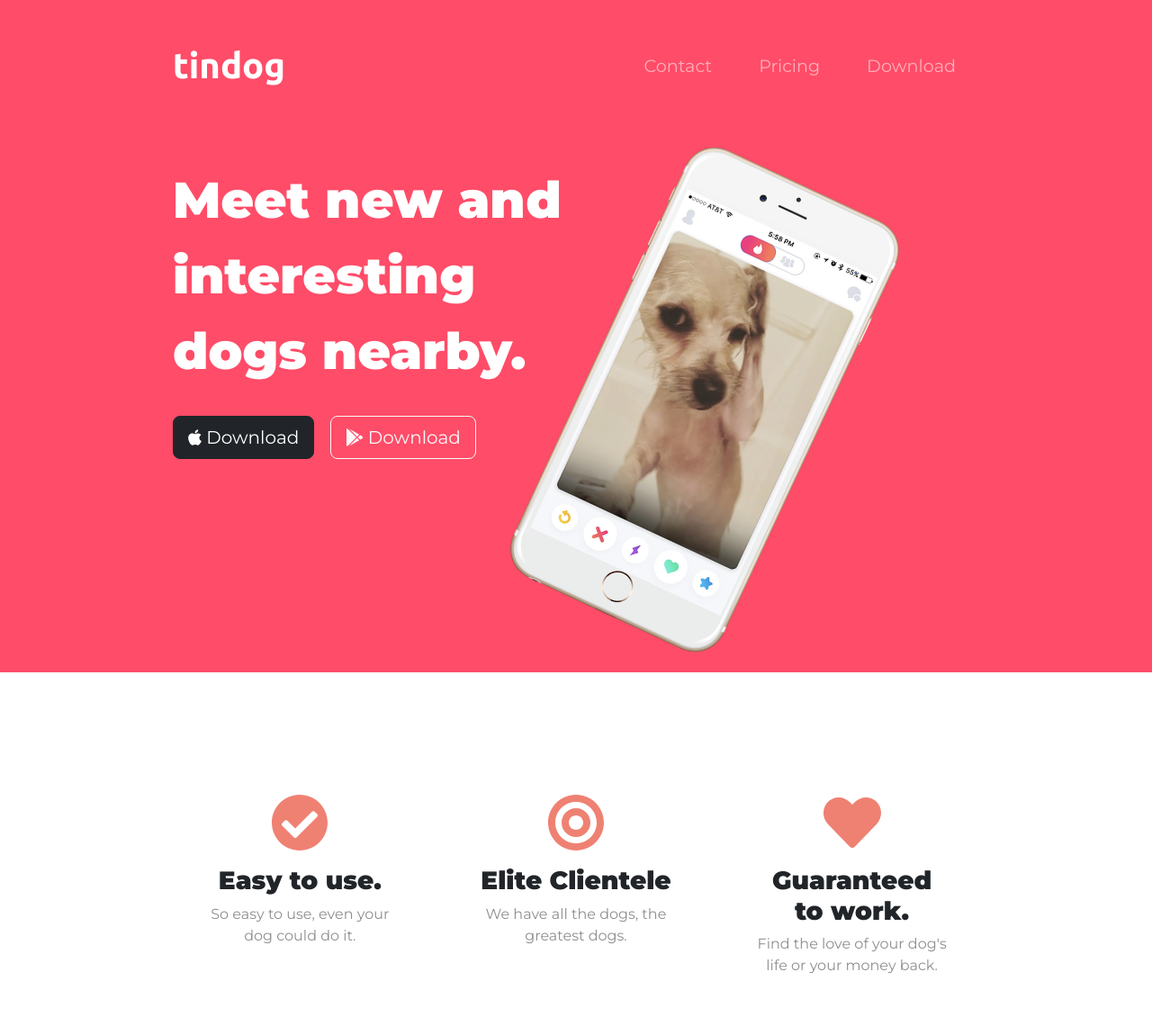
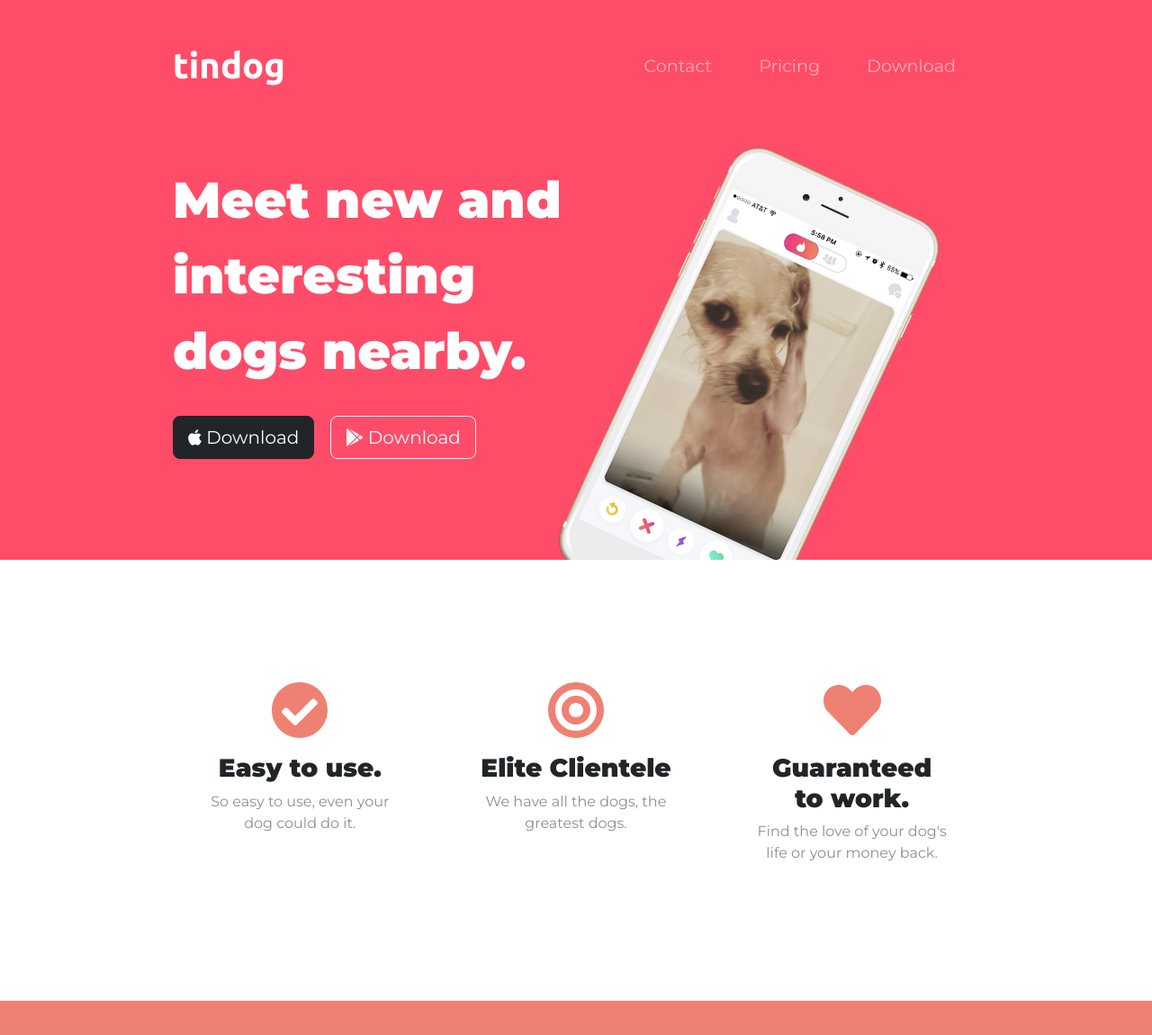
Before and after one commit to GuiCMartins/tindog, a plain HTML site: page index.html in a window 1280 px wide. Shown: the top 1150 px of the page at 90% size. Drawn offline with nearby package versions, Linux system fonts and the light colour scheme.

Commit message:
Title css adjust

```diff
--- a/css/styles.css
+++ b/css/styles.css
@@ -32,6 +32,8 @@ p {
 
 #features {
   padding: 7% 15%;
+  background-color: #ffffff;
+  position: relative;
 }
 
 #testimonials {
@@ -52,7 +54,7 @@ p {
 }
 
 .container-fluid {
-  padding: 3% 15%;
+  padding: 3% 15% 7%;
 }
 
 .navbar {
@@ -79,8 +81,10 @@ p {
 }
 
 .title-img {
-  width: 60%;
+  width: 20%;
   transform: rotate(25deg);
+  position: absolute;
+  right: 25%;
 }
 
 .features-box {
```
